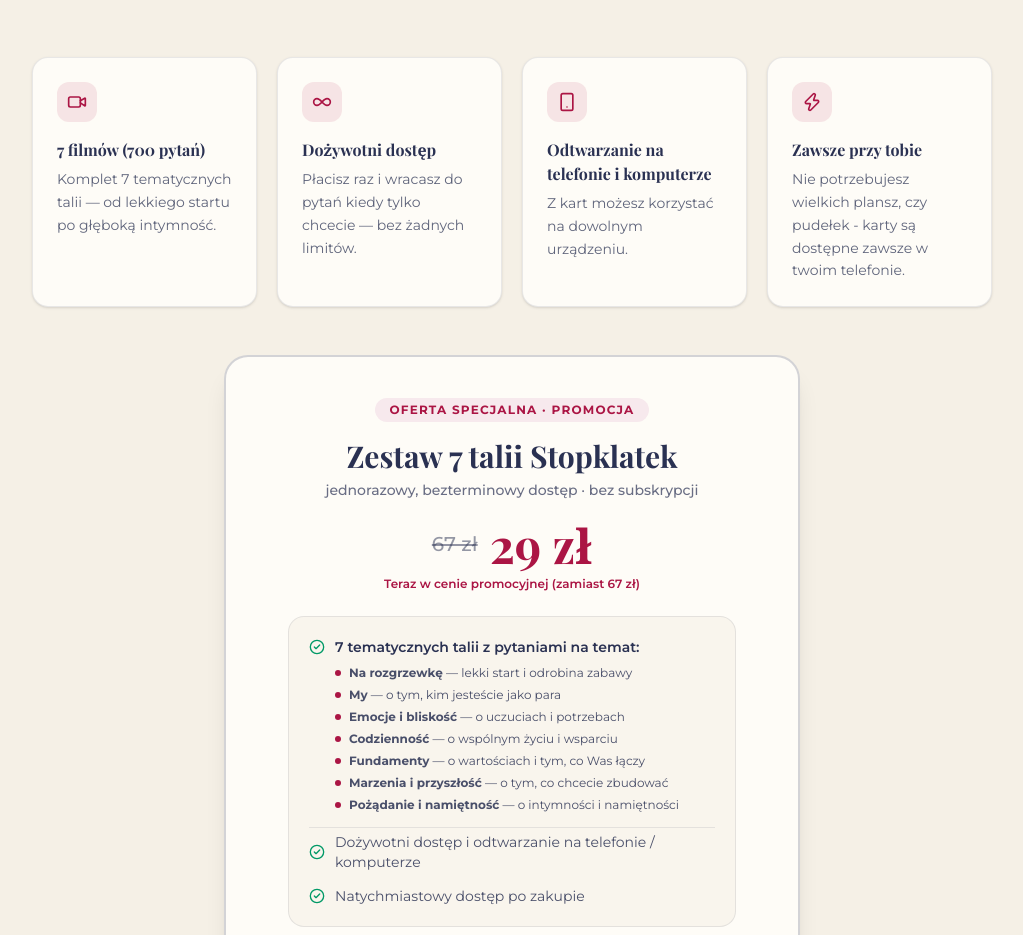
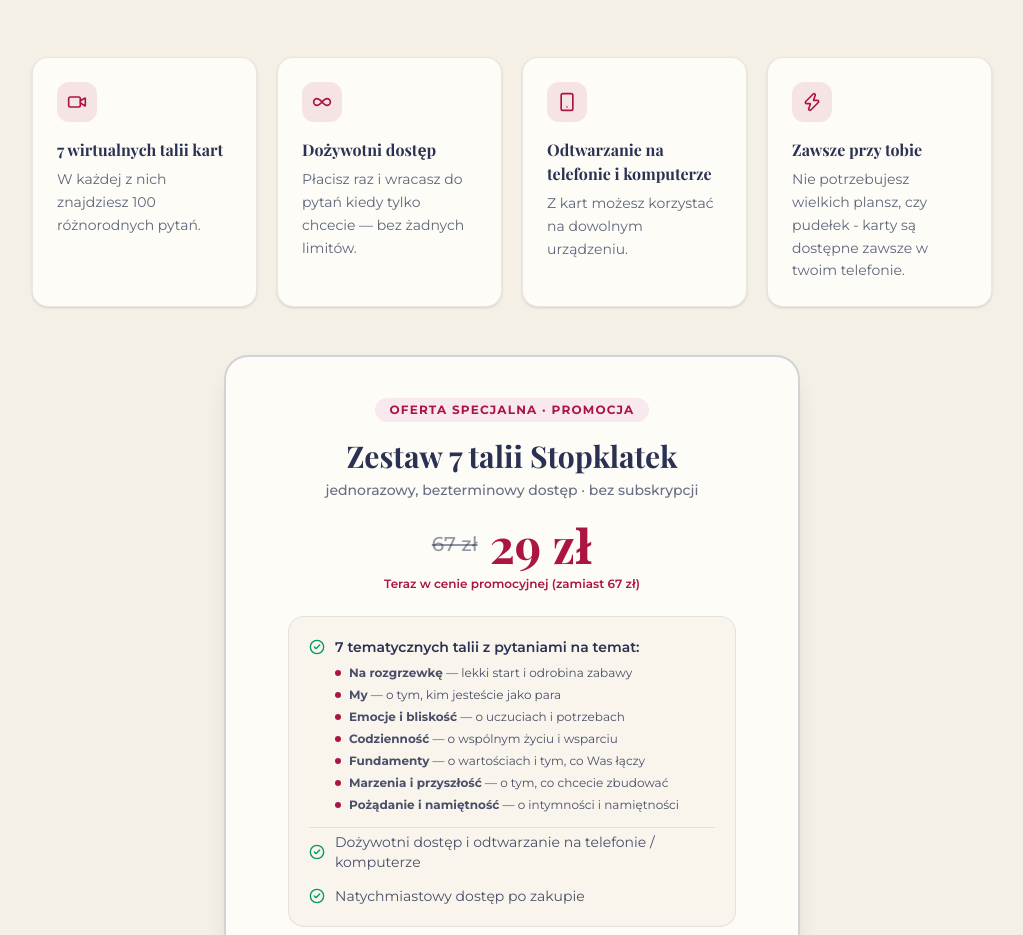
Before and after one commit to achiorr/100-pytan-na-bliskosc, a Next.js app: page / in a window 1280 px wide. Shown: the part 4160-5095 px from the top of the page, without its empty margins (128-1151 px from the left). Built offline with nearby package versions, Linux system fonts and the light colour scheme; no server answers; a web font is replaced by a local one.

Commit message:
copy: zaktualizuj kafelek na '7 wirtualnych talii kart'

```diff
--- a/components/OfferSection.tsx
+++ b/components/OfferSection.tsx
@@ -14,8 +14,8 @@
   const whatYouGet = [
     {
       icon: Video,
-      title: "7 filmów (700 pytań)",
-      desc: "Komplet 7 tematycznych talii — od lekkiego startu po głęboką intymność.",
+      title: "7 wirtualnych talii kart",
+      desc: "W każdej z nich znajdziesz 100 różnorodnych pytań.",
     },
     {
       icon: Infinity,
```
